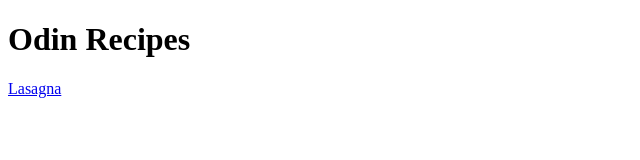
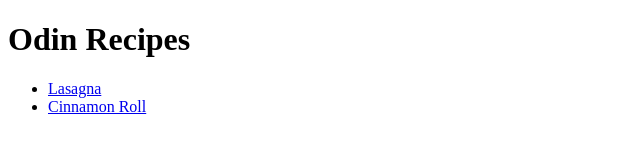
Before and after one commit to jean03f/odin-recipes, a plain HTML site: page index.html in a window 1280 px wide. Shown: the whole page, without its empty margins (0-640 px from the left). Drawn offline with Linux system fonts and the light colour scheme.

Commit message:
Add link to cinnamon roll

```diff
--- a/index.html
+++ b/index.html
@@ -7,6 +7,10 @@
 </head>
 <body>
     <h1>Odin Recipes</h1>
-    <a href="recipes/lasagna.html">Lasagna</a>
+    <ul>
+        <li><a href="recipes/lasagna.html">Lasagna</a></li>
+        <li><a href="recipes/cinnamon_roll.html">Cinnamon Roll</a></li>
+    </ul>
+
 </body>
 </html>
```
